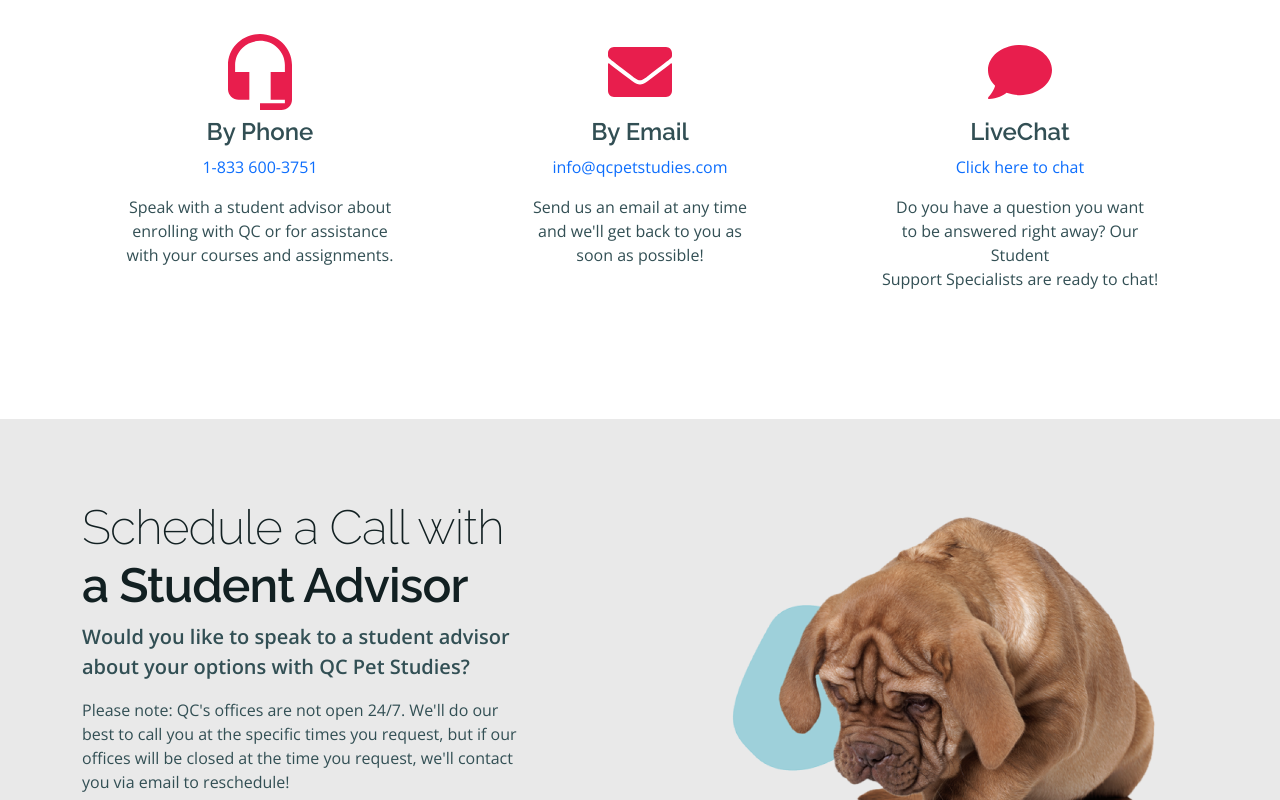
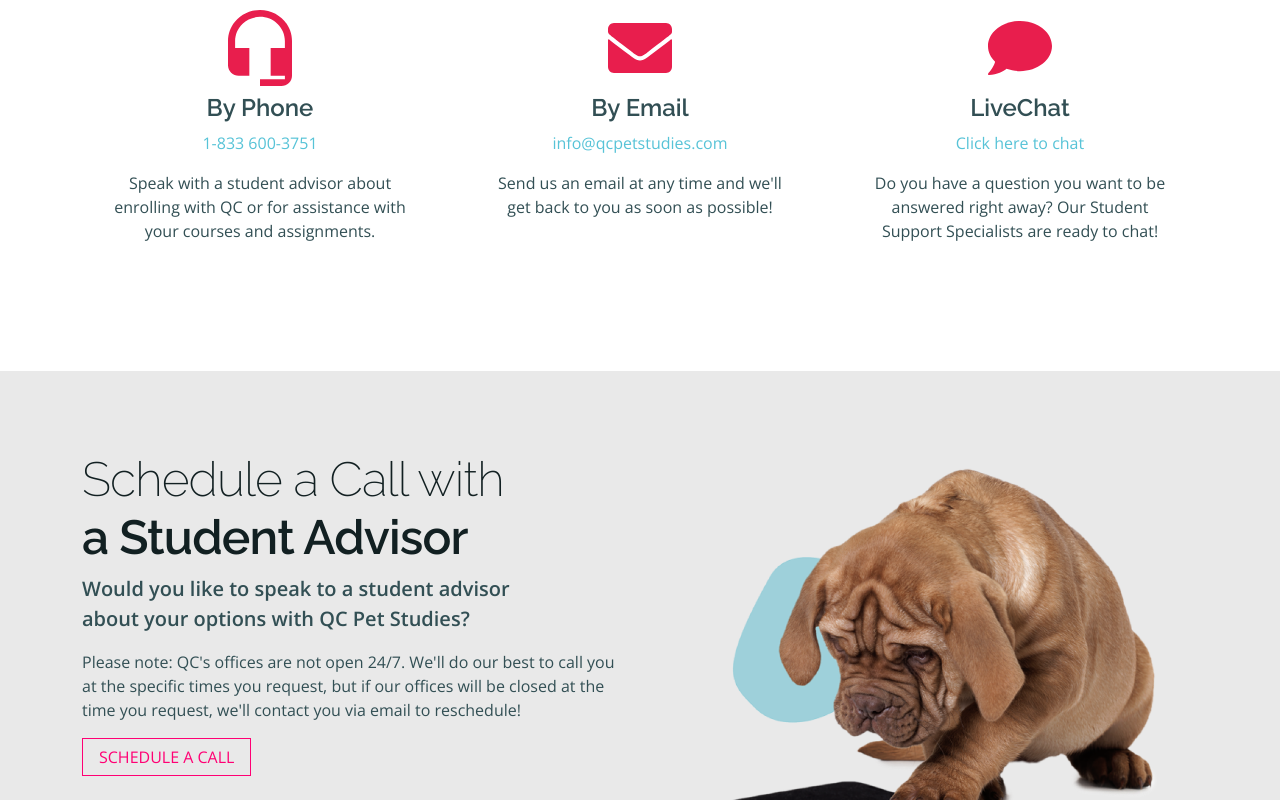
Before and after one commit to QCCareerSchool-Org/www.qcpetstudies.com, a Next.js app: page /contact-us in a window 1280 px wide. Shown: the part 740-1540 px from the top of the page. Built offline with nearby package versions, Linux system fonts and the light colour scheme; no server answers.

Commit message:
- updated contact us page for new changes

```diff
--- a/src/pages/contact-us.tsx
+++ b/src/pages/contact-us.tsx
@@ -1,6 +1,6 @@
 import { NextPage } from 'next';
 import Image from 'next/image';
-import React from 'react';
+import Link from 'next/link';
 import { DefaultLayout } from '../components/DefaultLayout';
 import { SEO } from '../components/SEO';
 import ContactUsBackground from '../images/backgrounds/contact-us-bg.jpg';
@@ -20,9 +20,9 @@ const ContactUsPage: NextPage = () => {
       />
 
       <section id="firstSection" className="bg-dark text-light">
-        <Image src={ContactUsBackground} layout="fill" objectFit="cover" objectPosition="center" alt="dddd" />
+        <Image src={ContactUsBackground} layout="fill" objectFit="cover" objectPosition="center" alt="Contact us background" />
         <div className="container">
-          <h2 className="text-uppercase">Contact <br /><strong>QC Pet <br />Studies</strong></h2>
+          <h2 className="text-uppercase">Contact<br /><strong>QC Pet<br />Studies</strong></h2>
         </div>
       </section>
 
@@ -30,41 +30,41 @@ const ContactUsPage: NextPage = () => {
         <div className="container text-center">
           <h2 className="mb-4">Contact <strong>Us</strong></h2>
           <p className="lead">We want to hear from you!</p>
-          <p>Whether you are a prospective student wondering about QC&apos;s courses or tuition, or a current student with <br />questions about an assignment, we&apos;re here to help you in any way we can. Contact QC&apos;s Student Support <br />Specialists by phone, email, or Live Chat!</p>
+          <p>Whether you are a prospective student wondering about QC&apos;s courses or tuition, or a current student with questions about an assignment, we&apos;re here to help you in any way we can. Contact QC&apos;s Student Support Specialists by phone, email, or Live Chat!</p>
           <div className="row justify-content-center">
-            <div className="col-12 col-sm-10 col-lg-4 d-flex align-items-strech">
+            <div className="col-12 col-sm-10 col-lg-4 d-flex">
               <div className="w-100">
                 <div className="card-body">
                   <Image height="80px" width="64px" src={ContactByPhoneImage} alt="contact by phone" />
                   <h3>By Phone</h3>
                   <div className="mb-3">
-                    <a href="">1-833 600-3751</a>
+                    <Link href=""><a className="link-primary">1-833 600-3751</a></Link>
                   </div>
-                  <p>Speak with a student advisor about <br />enrolling with QC or for assistance <br />with your courses and assignments.</p>
+                  <p>Speak with a student advisor about enrolling with QC or for assistance with your courses and assignments.</p>
                 </div>
               </div>
             </div>
-            <div className="col-12 col-sm-10 col-lg-4 d-flex align-items-strech">
+            <div className="col-12 col-sm-10 col-lg-4 d-flex">
               <div className="w-100">
                 <div className="card-body">
                   <Image height="80px" width="64px" src={ContactByEmailImage} alt="contact by phone" />
                   <h3>By Email</h3>
                   <div className="mb-3">
-                    <a href="">info@qcpetstudies.com</a>
+                    <Link href=""><a className="link-primary">info@qcpetstudies.com</a></Link>
                   </div>
-                  <p>Send us an email at any time <br />and we&apos;ll get back to you as <br />soon as possible!</p>
+                  <p>Send us an email at any time and we&apos;ll get back to you as soon as possible!</p>
                 </div>
               </div>
             </div>
-            <div className="col-12 col-sm-10 col-lg-4 d-flex align-items-strech">
+            <div className="col-12 col-sm-10 col-lg-4 d-flex">
               <div className="w-100">
                 <div className="card-body">
                   <Image height="80px" width="64px" src={ContactByChatImage} alt="contact by phone" />
                   <h3>LiveChat</h3>
                   <div className="mb-3">
-                    <a href="">Click here to chat</a>
+                    <Link href=""><a className="link-primary">Click here to chat</a></Link>
                   </div>
-                  <p>Do you have a question you want <br />to be answered right away? Our Student <br />Support Specialists are ready to chat!</p>
+                  <p>Do you have a question you want to be answered right away? Our Student Support Specialists are ready to chat!</p>
                 </div>
               </div>
             </div>
@@ -76,9 +76,9 @@ const ContactUsPage: NextPage = () => {
         <div className="container text-lg-start text-center">
           <div className="row">
             <div className="col-12 col-lg-6">
-              <h2>Schedule a Call with <br /><strong>a Student Advisor</strong></h2>
+              <h2>Schedule a Call with<br /><strong>a Student Advisor</strong></h2>
               <p className="lead"><strong>Would you like to speak to a student advisor <br /> about your options with QC Pet Studies?</strong></p>
-              <p className="mb-4">Please note: QC&apos;s offices are not open 24/7. We&apos;ll do our <br />best to call you at the specific times you request, but if our <br />offices will be closed at the time you request, we&apos;ll contact <br />you via email to reschedule!</p>
+              <p>Please note: QC&apos;s offices are not open 24/7. We&apos;ll do our best to call you at the specific times you request, but if our offices will be closed at the time you request, we&apos;ll contact you via email to reschedule!</p>
               <a href=""><button className="btn btn-outline-secondary mb-4 mb-lg-0">Schedule a Call</button></a>
             </div>
             <div className="col-12 col-lg-6">
```
